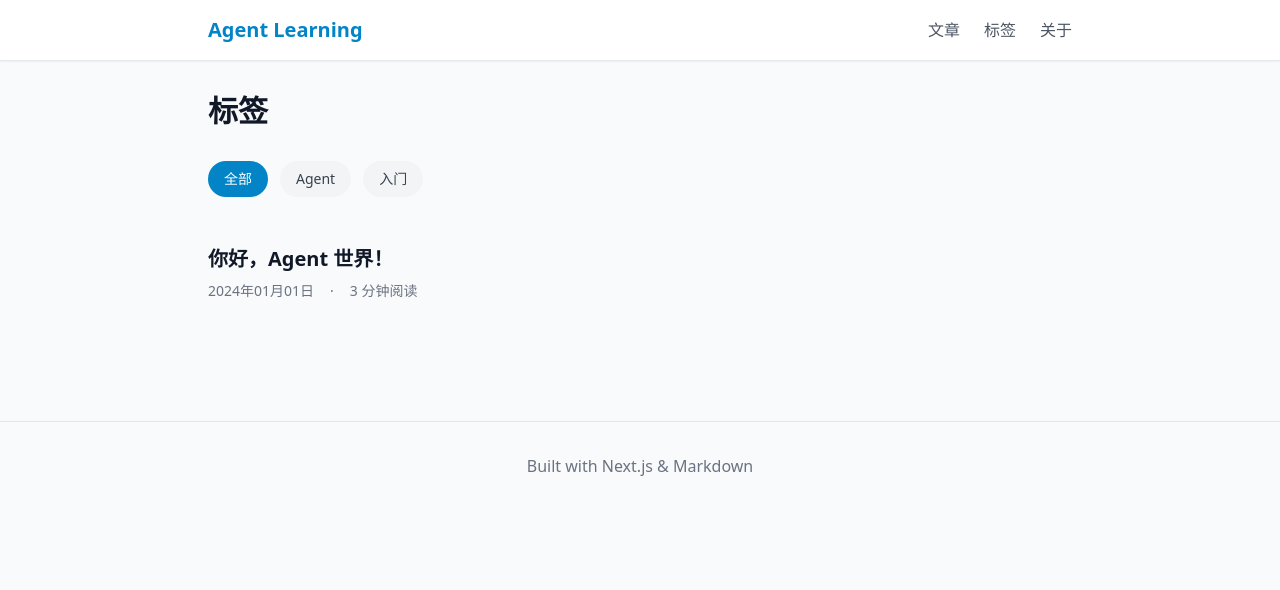
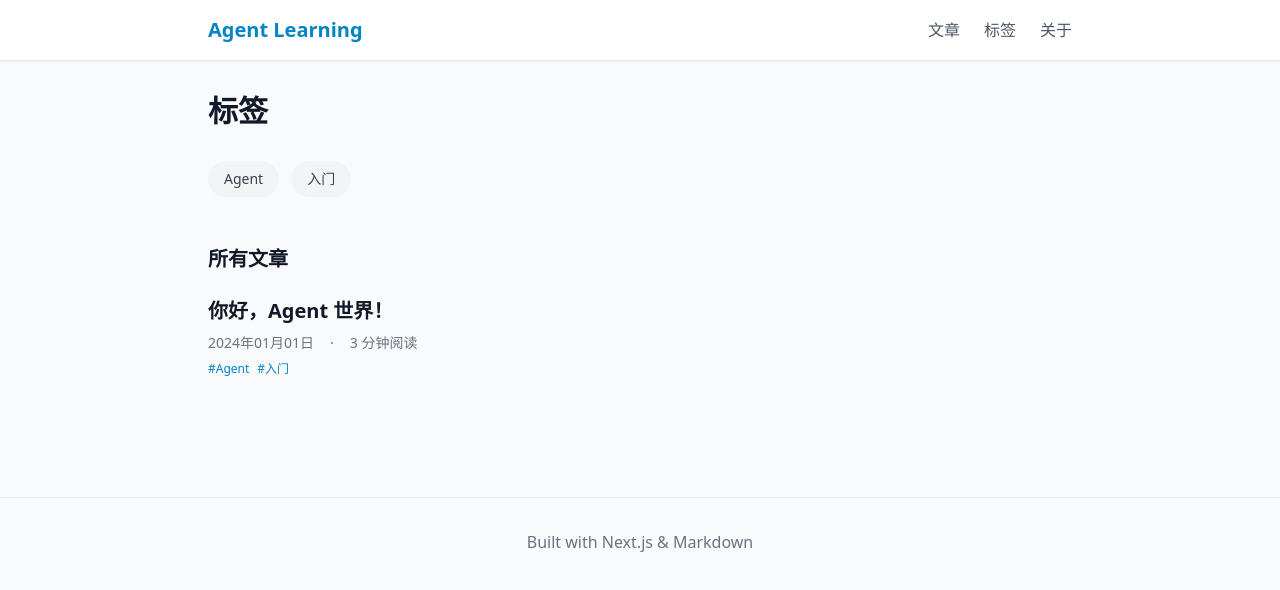
Before and after one commit to olddove-laoge/fluttering, a Next.js app: page /tags in a window 1280 px wide. Shown: the top 590 px of the page. Built offline with nearby package versions, Linux system fonts and the light colour scheme.

Commit message:
Fix tags page with static generation

```diff
--- /dev/null
+++ b/src/app/tags/[tag]/page.tsx
@@ -0,0 +1,105 @@
+import { getAllTags, getPostsByTag } from '@/lib/posts';
+import Link from 'next/link';
+import { format } from 'date-fns';
+import { zhCN } from 'date-fns/locale';
+import { notFound } from 'next/navigation';
+
+interface Props {
+  params: { tag: string };
+}
+
+export async function generateStaticParams() {
+  const tags = getAllTags();
+  return tags.map((tag) => ({
+    tag: encodeURIComponent(tag),
+  }));
+}
+
+export async function generateMetadata({ params }: Props) {
+  const tag = decodeURIComponent(params.tag);
+  return {
+    title: `标签: ${tag} | Agent Learning`,
+  };
+}
+
+export default function TagPage({ params }: Props) {
+  const tag = decodeURIComponent(params.tag);
+  const tags = getAllTags();
+  const posts = getPostsByTag(tag);
+
+  if (posts.length === 0 && !tags.includes(tag)) {
+    notFound();
+  }
+
+  return (
+    <div>
+      <h1 className="text-3xl font-bold mb-8">标签</h1>
+
+      {/* 标签云 */}
+      <div className="flex flex-wrap gap-3 mb-12">
+        <Link
+          href="/tags"
+          className="px-4 py-2 rounded-full text-sm bg-gray-100 text-gray-700 hover:bg-gray-200 transition-colors"
+        >
+          全部
+        </Link>
+        {tags.map((t) => (
+          <Link
+            key={t}
+            href={`/tags/${encodeURIComponent(t)}`}
+            className={`px-4 py-2 rounded-full text-sm transition-colors ${
+              t === tag
+                ? 'bg-primary-600 text-white'
+                : 'bg-gray-100 text-gray-700 hover:bg-gray-200'
+            }`}
+          >
+            {t}
+          </Link>
+        ))}
+      </div>
+
+      {/* 该标签的文章列表 */}
+      <div className="space-y-6">
+        <h2 className="text-xl font-semibold mb-4">
+          「{tag}」标签的文章
+        </h2>
+        {posts.length === 0 ? (
+          <p className="text-gray-500">该标签下暂无文章</p>
+        ) : (
+          posts.map((post) => (
+            <article
+              key={post.slug}
+              className="border-b pb-6 last:border-0"
+            >
+              <Link href={`/posts/${post.slug}`}>
+                <h3 className="text-xl font-bold mb-2 hover:text-primary-600">
+                  {post.title}
+                </h3>
+              </Link>
+              <div className="flex items-center gap-4 text-sm text-gray-500">
+                <time dateTime={post.date}>
+                  {format(new Date(post.date), 'yyyy年MM月dd日', { locale: zhCN })}
+                </time>
+                <span>·</span>
+                <span>{post.readingTime} 分钟阅读</span>
+              </div>
+              <div className="flex flex-wrap gap-2 mt-2">
+                {post.tags.map((t) => (
+                  <Link
+                    key={t}
+                    href={`/tags/${encodeURIComponent(t)}`}
+                    className={`text-xs hover:underline ${
+                      t === tag ? 'text-primary-600 font-medium' : 'text-primary-600'
+                    }`}
+                  >
+                    #{t}
+                  </Link>
+                ))}
+              </div>
+            </article>
+          ))
+        )}
+      </div>
+    </div>
+  );
+}
--- a/src/app/tags/page.tsx
+++ b/src/app/tags/page.tsx
@@ -1,21 +1,11 @@
-'use client';
-
-import { useState } from 'react';
-import { getAllTags, getPostsByTag, getAllPosts } from '@/lib/posts';
+import { getAllTags, getAllPosts } from '@/lib/posts';
 import Link from 'next/link';
 import { format } from 'date-fns';
 import { zhCN } from 'date-fns/locale';
 
-// 为了静态导出，获取所有数据
-const allTags = getAllTags();
-const allPosts = getAllPosts();
-const postsByTag = new Map(
-  allTags.map((tag) => [tag, getPostsByTag(tag)])
-);
-
 export default function TagsPage() {
-  const [selectedTag, setSelectedTag] = useState<string | null>(null);
-  const posts = selectedTag ? postsByTag.get(selectedTag) || [] : allPosts;
+  const tags = getAllTags();
+  const posts = getAllPosts();
 
   return (
     <div>
@@ -23,38 +13,20 @@ export default function TagsPage() {
 
       {/* 标签云 */}
       <div className="flex flex-wrap gap-3 mb-12">
-        <button
-          onClick={() => setSelectedTag(null)}
-          className={`px-4 py-2 rounded-full text-sm transition-colors ${
-            !selectedTag
-              ? 'bg-primary-600 text-white'
-              : 'bg-gray-100 text-gray-700 hover:bg-gray-200'
-          }`}
-        >
-          全部
-        </button>
-        {allTags.map((tag) => (
-          <button
+        {tags.map((tag) => (
+          <Link
             key={tag}
-            onClick={() => setSelectedTag(tag)}
-            className={`px-4 py-2 rounded-full text-sm transition-colors ${
-              selectedTag === tag
-                ? 'bg-primary-600 text-white'
-                : 'bg-gray-100 text-gray-700 hover:bg-gray-200'
-            }`}
+            href={`/tags/${encodeURIComponent(tag)}`}
+            className="px-4 py-2 rounded-full text-sm bg-gray-100 text-gray-700 hover:bg-gray-200 transition-colors"
           >
             {tag}
-          </button>
+          </Link>
         ))}
       </div>
 
-      {/* 文章列表 */}
+      {/* 所有文章列表 */}
       <div className="space-y-6">
-        {selectedTag && (
-          <h2 className="text-xl font-semibold mb-4">
-            「{selectedTag}」标签的文章
-          </h2>
-        )}
+        <h2 className="text-xl font-semibold mb-4">所有文章</h2>
         {posts.map((post) => (
           <article
             key={post.slug}
@@ -72,6 +44,17 @@ export default function TagsPage() {
               <span>·</span>
               <span>{post.readingTime} 分钟阅读</span>
             </div>
+            <div className="flex flex-wrap gap-2 mt-2">
+              {post.tags.map((tag) => (
+                <Link
+                  key={tag}
+                  href={`/tags/${encodeURIComponent(tag)}`}
+                  className="text-xs text-primary-600 hover:underline"
+                >
+                  #{tag}
+                </Link>
+              ))}
+            </div>
           </article>
         ))}
       </div>
```
